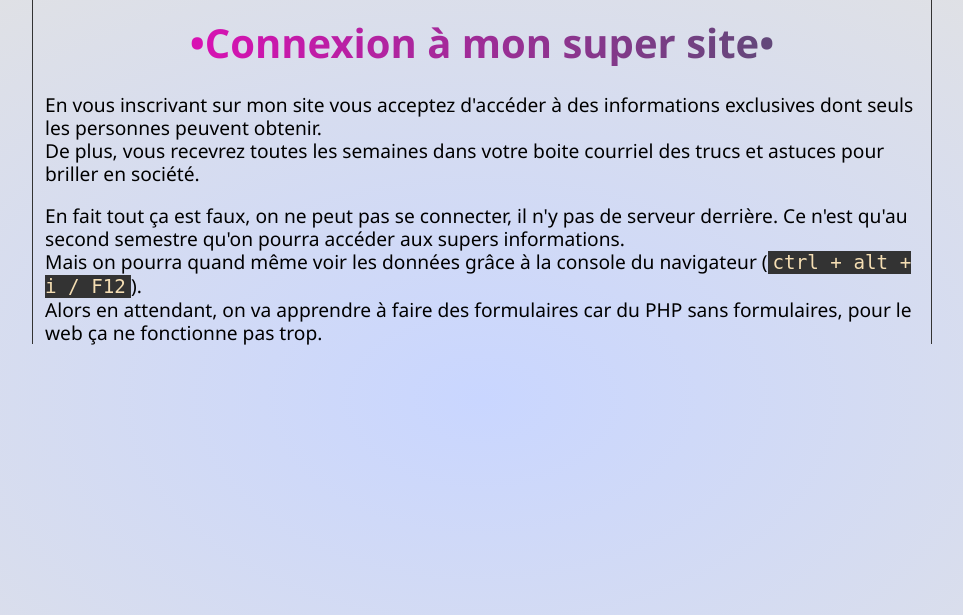
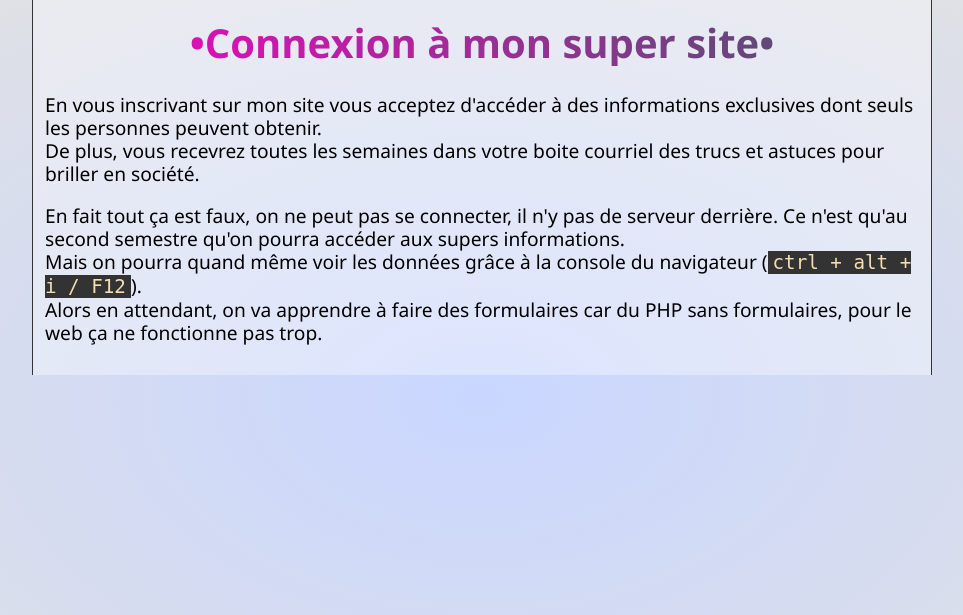
Before and after one commit to DanYellow/presentations, a PHP site: page / in a window 1280 px wide. Shown: the top 615 px of the page, without its empty margins (158-1121 px from the left). Run offline with PHP 8.4, Linux system fonts and the light colour scheme.

Commit message:
Export TP5's presentations

```diff
--- a/mmi/html/travaux-pratiques/numero-5/ressources/formulaire-basique/css/base.css
+++ b/mmi/html/travaux-pratiques/numero-5/ressources/formulaire-basique/css/base.css
@@ -18,7 +18,8 @@ body {
   margin: 0 auto;
   border-left: var(--bordure-cote);
   border-right: var(--bordure-cote);
-  padding: 0 0.75em;
+  padding: 0 0.75em 0.75em;
+  background-color: rgba(255, 255, 255, 0.35);
 }
 
 header {
@@ -51,3 +52,12 @@ code {
   background-color: #333;
   padding: 0 5px;
 }
+
+/*
+ Reset de la balise textarea
+*/
+textarea {
+  /* resize: vertical; */ /* Décommenter pour associer le */
+  overflow: auto;
+  vertical-align: top;
+}
```
Also changed, not shown: 4 other files.
